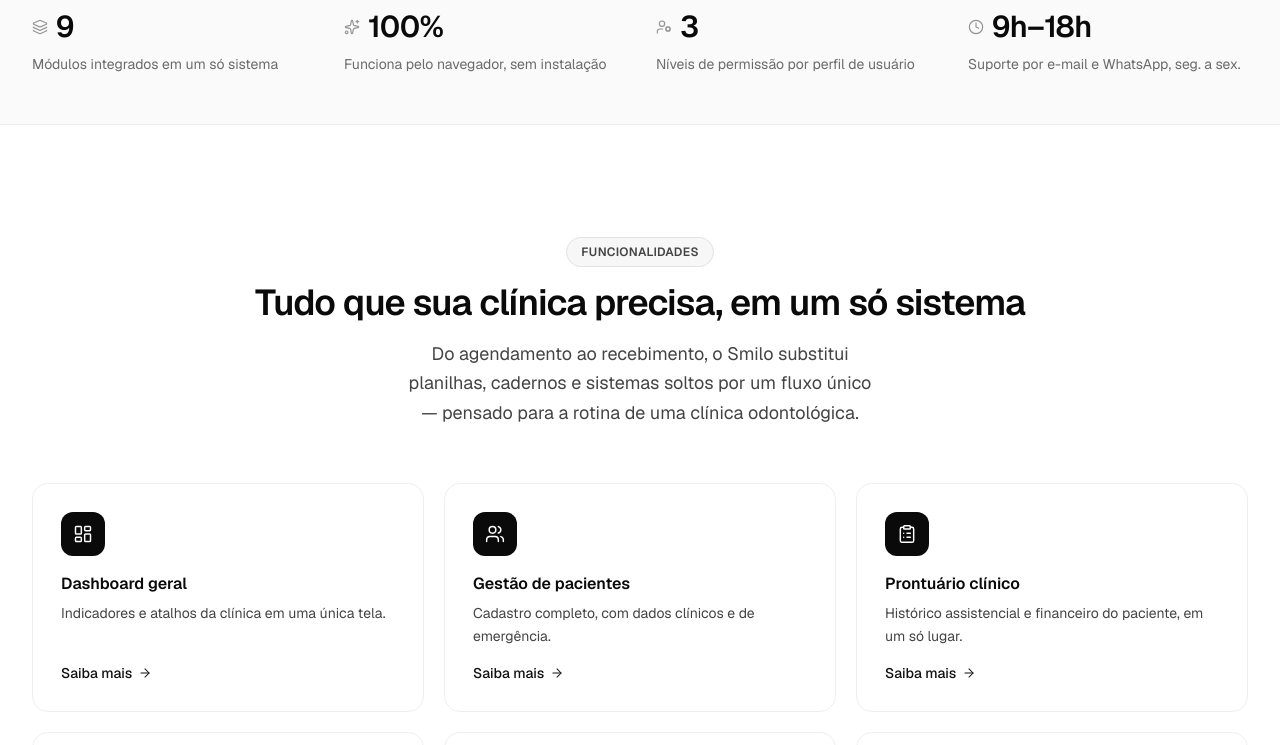
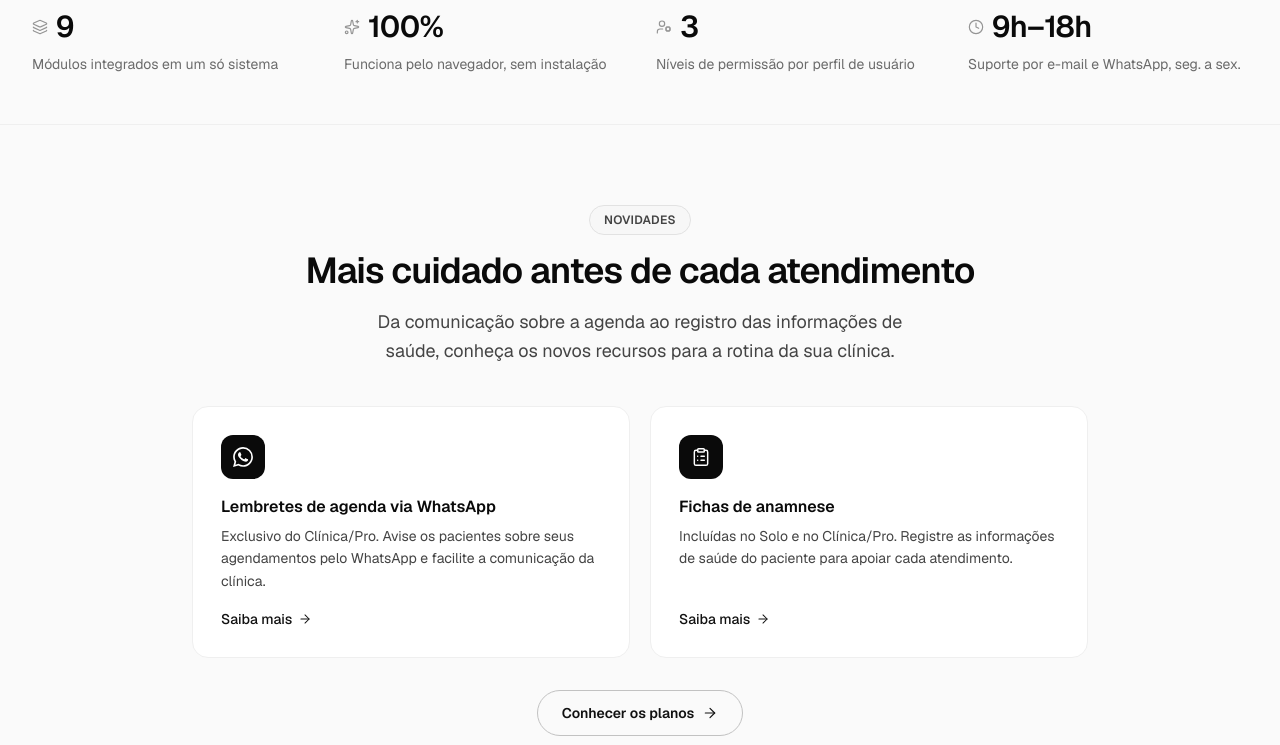
Before and after one commit to albadauto/site-smilo, a Next.js app: page / in a window 1280 px wide. Shown: the part 1300-2045 px from the top of the page. Built offline with nearby package versions, Linux system fonts and the light colour scheme.

Commit message:
feat: destaca lembretes WhatsApp e fichas de anamnese nos planos

```diff
--- a/src/app/page.js
+++ b/src/app/page.js
@@ -37,6 +37,35 @@ export default function HomePage() {
       <JsonLd data={faqJsonLd} />
       <Hero />
       <StatsRow />
+
+      <section className="border-b border-ink-100 bg-ink-50/60 py-16 sm:py-20">
+        <Container>
+          <SectionHeading
+            eyebrow="Novidades"
+            title="Mais cuidado antes de cada atendimento"
+            description="Da comunicação sobre a agenda ao registro das informações de saúde, conheça os novos recursos para a rotina da sua clínica."
+          />
+          <div className="mx-auto mt-10 grid max-w-4xl grid-cols-1 gap-5 md:grid-cols-2">
+            <FeatureCard
+              icon="WhatsApp"
+              name="Lembretes de agenda via WhatsApp"
+              short="Exclusivo do Clínica/Pro. Avise os pacientes sobre seus agendamentos pelo WhatsApp e facilite a comunicação da clínica."
+              slug="agenda"
+            />
+            <FeatureCard
+              icon="ClipboardList"
+              name="Fichas de anamnese"
+              short="Incluídas no Solo e no Clínica/Pro. Registre as informações de saúde do paciente para apoiar cada atendimento."
+              slug="prontuario"
+            />
+          </div>
+          <div className="mt-8 flex justify-center">
+            <Button href="#planos" variant="outline" icon="ArrowRight">
+              Conhecer os planos
+            </Button>
+          </div>
+        </Container>
+      </section>
 
       <section className="py-20 sm:py-28">
         <Container>
--- a/src/app/precos/page.js
+++ b/src/app/precos/page.js
@@ -82,7 +82,7 @@ export default function PrecosPage() {
           <SectionHeading
             eyebrow="Comparativo"
             title="Compare os recursos de cada plano"
-            description="Todos os planos incluem prontuário clínico e cobranças. A diferença está no tamanho da equipe e nos recursos de gestão."
+            description="Todos os planos incluem prontuário clínico, fichas de anamnese e cobranças. No Clínica/Pro, você também conta com lembretes de agenda via WhatsApp e recursos de gestão de equipe."
           />
           <div className="mt-12">
             <ComparisonTable />
```
Also changed, not shown: src/lib/content.js.
